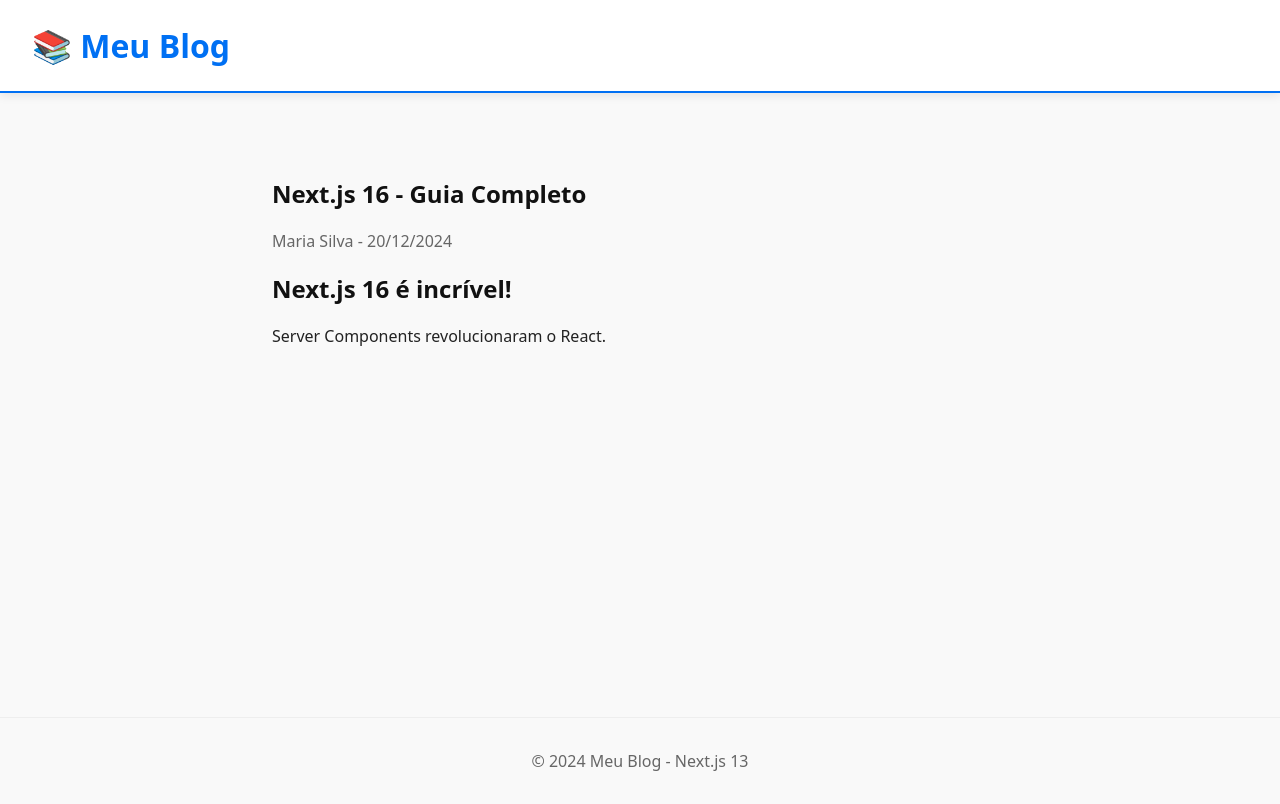
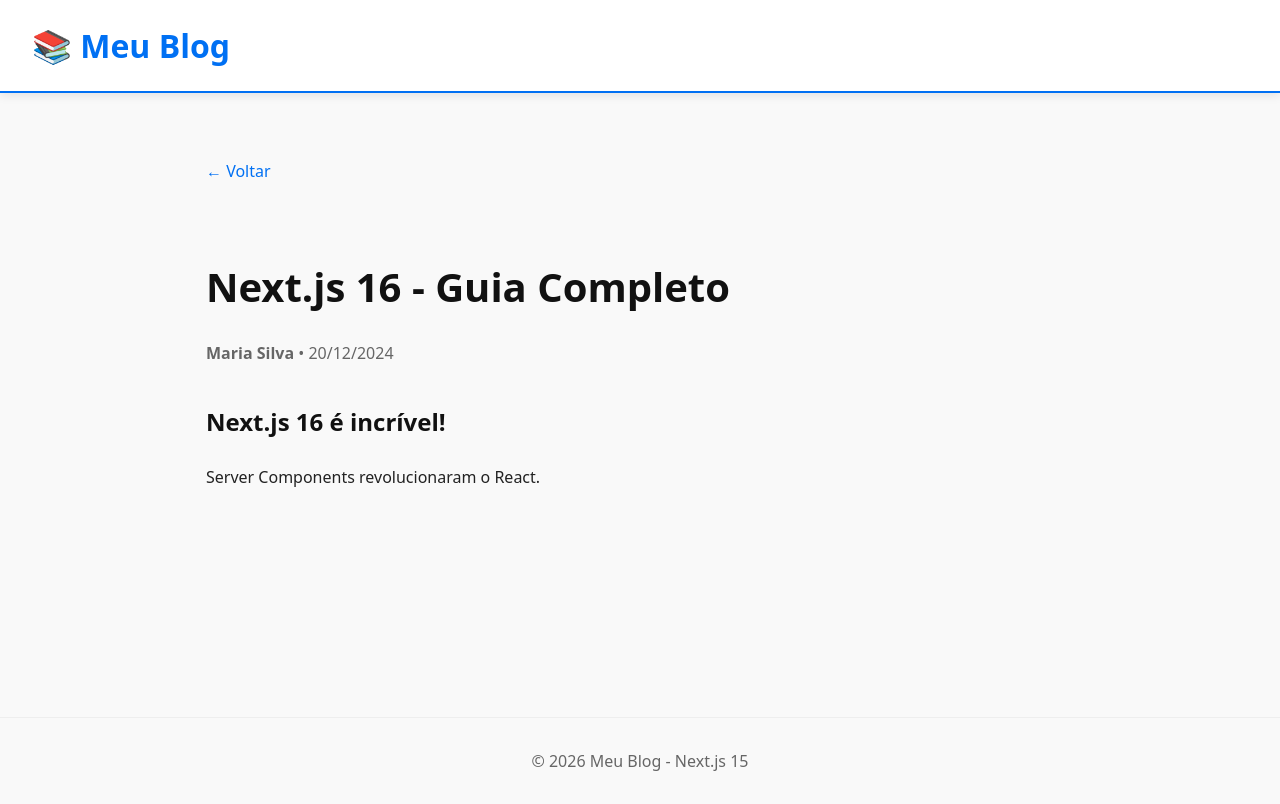
Before and after one commit to vinidev05/blog-nextjs, a Next.js app: page /artigos/introducao-nextjs16 in a window 1280 px wide. Built offline with nearby package versions, Linux system fonts and the light colour scheme.

Commit message:
melhorando rotas dinamicas com SEO e renderizacao estatica

```diff
--- a/app/artigos/[slug]/page.tsx
+++ b/app/artigos/[slug]/page.tsx
@@ -1,5 +1,5 @@
-import artigos from '@/data/artigos.json';
 import { notFound } from 'next/navigation';
+import artigos from '../../../data/artigos.json';
 
 type Artigo = {
   titulo: string;
@@ -10,26 +10,99 @@ type Artigo = {
   slug: string;
 };
 
-export default async function ArtigoPage({ params }: any) {
+type Props = {
+  params: Promise<{
+    slug: string;
+  }>;
+};
+
+function getArtigo(slug: string): Artigo | undefined {
+  return (artigos as Artigo[]).find(
+    (artigo) => artigo.slug === slug
+  );
+}
+
+/* Gera páginas estáticas */
+export async function generateStaticParams() {
+  return (artigos as Artigo[]).map((artigo) => ({
+    slug: artigo.slug,
+  }));
+}
+
+/* SEO dinâmico */
+export async function generateMetadata({ params }: Props) {
   const { slug } = await params;
 
-  const artigo = (artigos as Artigo[]).find((a) => a.slug === slug);
+  const artigo = getArtigo(slug);
+
+  if (!artigo) {
+    return {
+      title: 'Artigo não encontrado',
+      description: 'O artigo solicitado não existe.',
+    };
+  }
+
+  return {
+    title: artigo.titulo,
+    description: artigo.resumo,
+  };
+}
+
+/* Estratégia de renderização */
+export const dynamic = 'force-static';
+
+export default async function ArtigoPage({ params }: Props) {
+  const { slug } = await params;
+
+  const artigo = getArtigo(slug);
 
   if (!artigo) {
     notFound();
   }
 
   return (
-    <article style={{ maxWidth: '800px', margin: '0 auto', padding: '2rem' }}>
-      <h1>{artigo.titulo}</h1>
+    <article
+      style={{
+        maxWidth: '900px',
+        margin: '0 auto',
+        padding: '2rem 1rem',
+        lineHeight: '1.8',
+      }}
+    >
+      <a
+        href="/"
+        style={{
+          display: 'inline-block',
+          marginBottom: '2rem',
+          color: '#0070f3',
+        }}
+      >
+        ← Voltar
+      </a>
 
-      <p style={{ color: '#666' }}>
-        {artigo.autor} -{' '}
+      <h1
+        style={{
+          fontSize: '2.5rem',
+          marginBottom: '1rem',
+        }}
+      >
+        {artigo.titulo}
+      </h1>
+
+      <p
+        style={{
+          color: '#666',
+          marginBottom: '2rem',
+        }}
+      >
+        <strong>{artigo.autor}</strong> •{' '}
         {new Date(artigo.data).toLocaleDateString('pt-BR')}
       </p>
 
       <div
-        dangerouslySetInnerHTML={{ __html: artigo.conteudo }}
+        dangerouslySetInnerHTML={{
+          __html: artigo.conteudo,
+        }}
       />
     </article>
   );
--- a/app/layout.tsx
+++ b/app/layout.tsx
@@ -42,7 +42,7 @@ export default function RootLayout({
           borderTop: '1px solid #eee',
           marginTop: '4rem'
         }}>
-          © 2024 Meu Blog - Next.js 13
+          © 2026 Meu Blog - Next.js 15
         </footer>
       </body>
     </html>
```
Also changed, not shown: tsconfig.json (+21 -6 lines).
